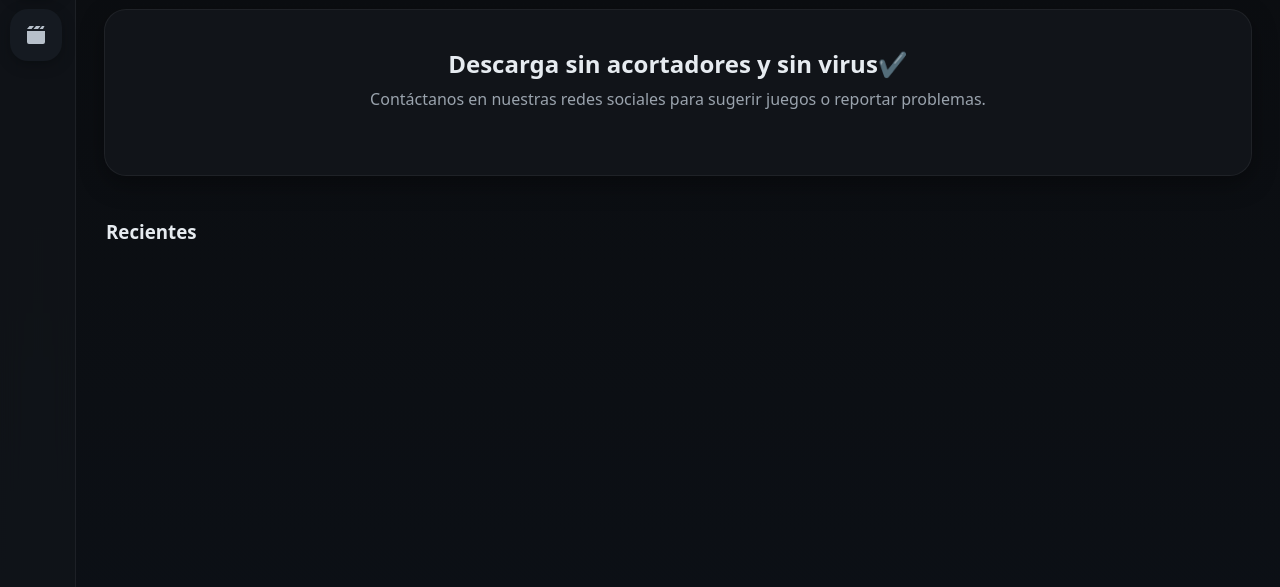
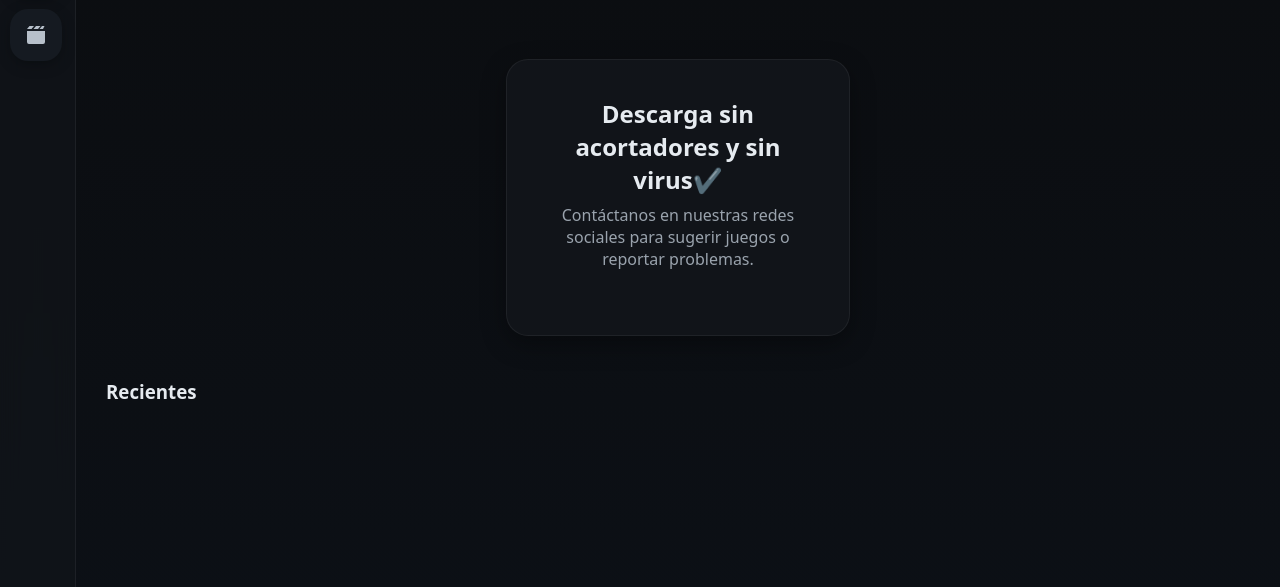
Before and after one commit to troghx/TROGHX, a website: page index.html in a window 1280 px wide. Shown: the part 133-720 px from the top of the page. Drawn offline with Linux system fonts and the light colour scheme; no server answers.

Commit message:
Update styles.css

```diff
--- a/styles.css
+++ b/styles.css
@@ -172,6 +172,8 @@ body.modal-open > *:not(.tw-modal) { filter: blur(4px); }
 
 /* ---------- Hero ---------- */
 .card {
+  margin: 50px auto 0 auto;
+  width: 30%;
   padding: 15px;
   background: var(--panel);
   border: 1px solid rgba(255,255,255,.06);
```
